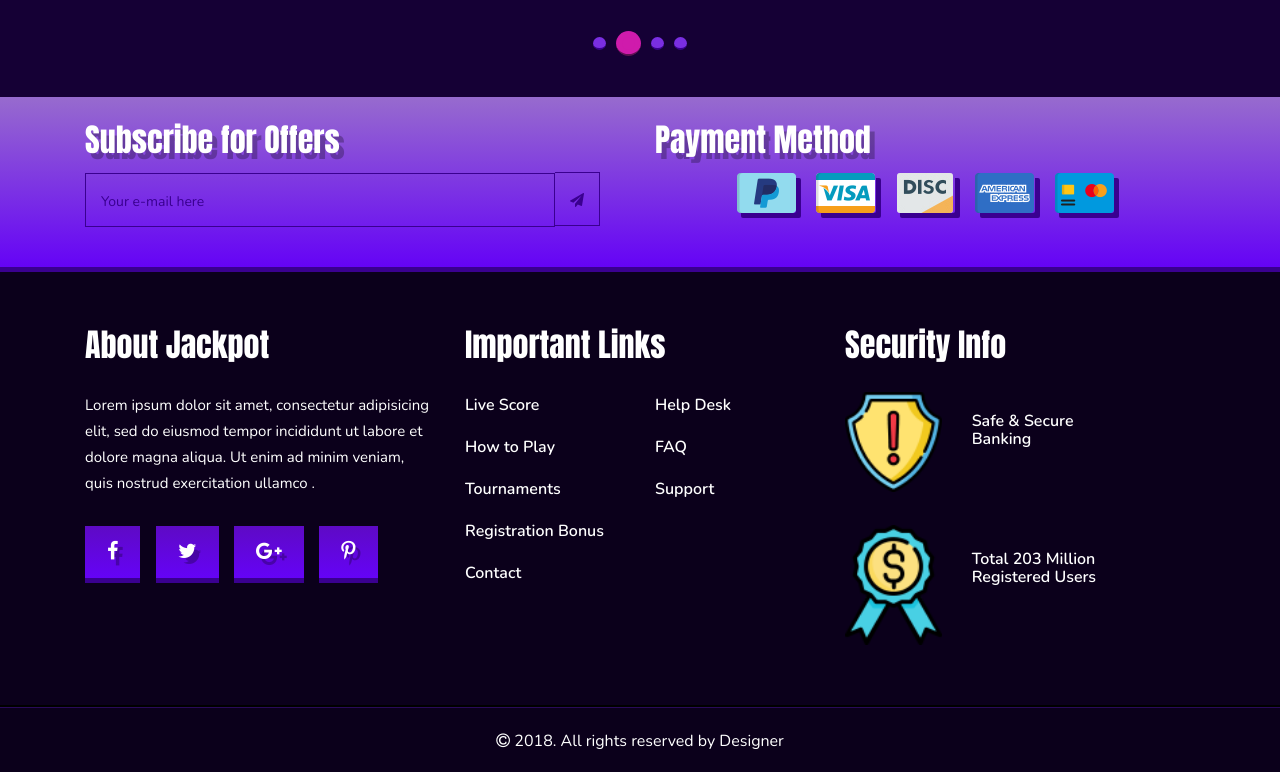
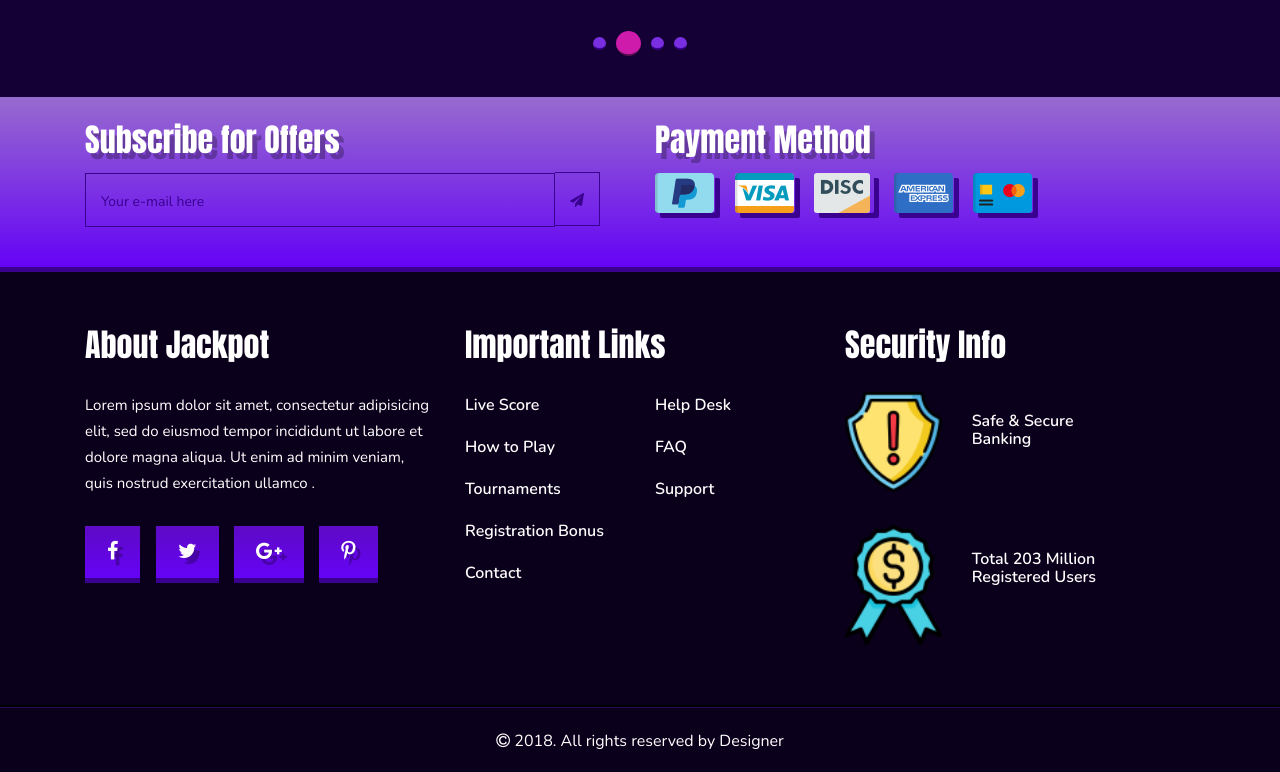
Before and after one commit to JU-JASIMUDDIN/jackpot, a plain HTML site: page about.html in a window 1280 px wide. Shown: the part 1800-2572 px from the top of the page. Drawn offline with nearby package versions, Linux system fonts and the light colour scheme.

Commit message:
Add files via upload

```diff
--- a/about.html
+++ b/about.html
@@ -229,7 +229,7 @@
                         <div class="subscrribe_head">
                             <h4>Payment Method</h4>
                         </div>
-                        <div class="payment_type text-sm-center">
+                        <div class="payment_type text-lg-left text-sm-center">
                             <div class="visa">
                                 <a href="#"><img src="images/paypal.png" alt="paypal" class="w-100 img-fluid"></a>
                             </div>
```
Also changed, not shown: contact.html (+1 -1 lines), games.html (+1 -1 lines), login.html (+1 -1 lines), singup.html (+1 -1 lines).
